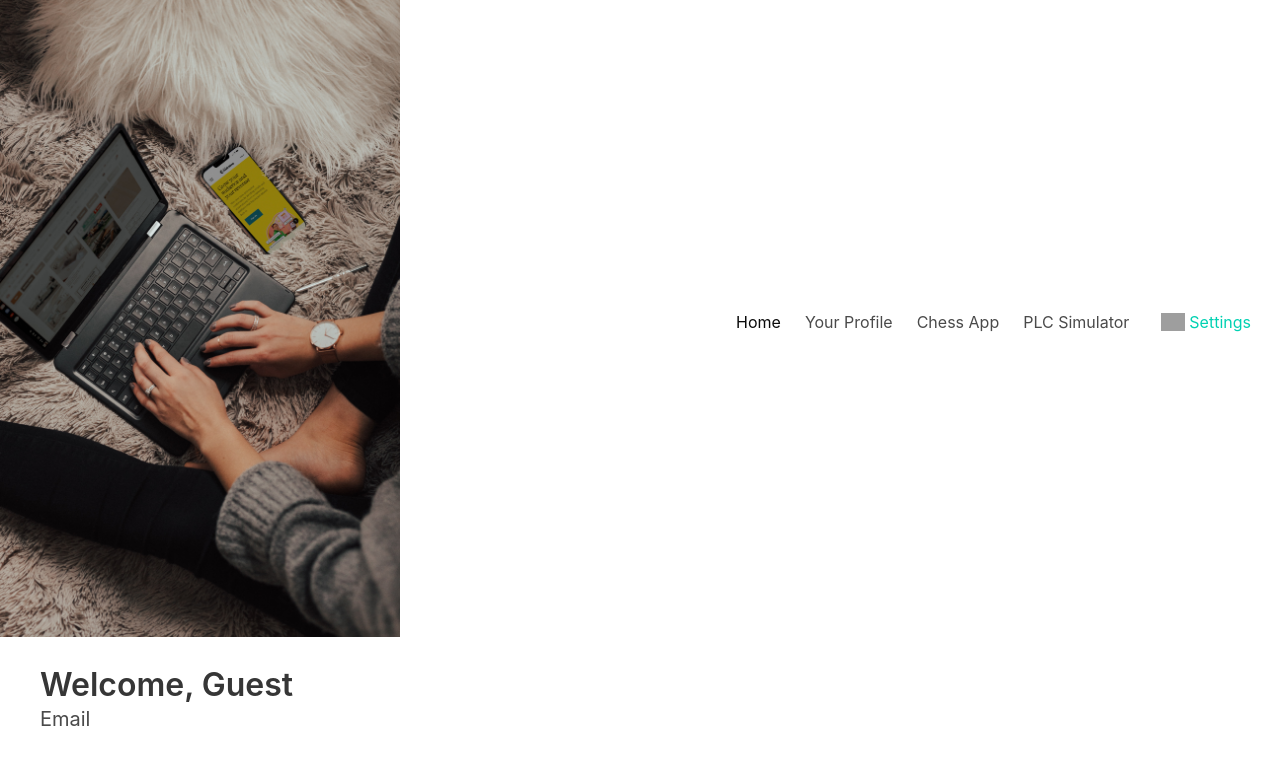
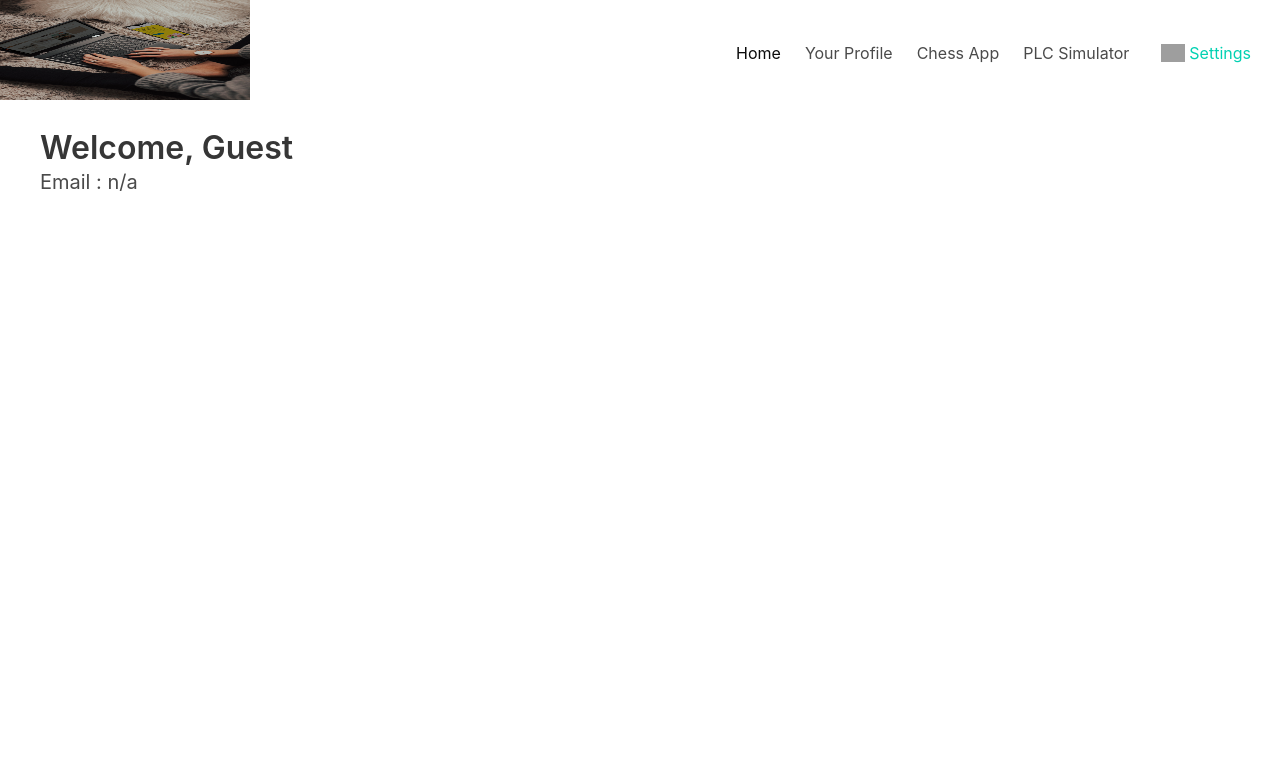
Before and after one commit to diamondadam/OurWebApp, a Django app: page /OurApp/ in a window 1280 px wide. Shown: the top 765 px of the page. Run offline with Django 4.2, Linux system fonts and the light colour scheme; grey boxes are pictures that could not be loaded.

Commit message:
Updated the base html to inlcude user email

```diff
--- a/templates/base.html
+++ b/templates/base.html
@@ -17,8 +17,7 @@
       <div class="navbar-brand">
         <div class="container">
           {% load static %}
-          <p><img src="{% static 'logo.jpg' %}" alt="Logo" width="400"
-            height="75"></p>
+          <p><img src="{% static 'logo.jpg' %}" alt="Logo" style="width:250px;height:100px;"></p>
 
         </div>
         <span class="navbar-burger" data-target="navbarMenuHeroA">
@@ -56,7 +55,8 @@
   </div>
   <div class="hero-body">
     <h1 class="title"><p class="ml-4">Welcome, {{ user.username|default:'Guest' }}</p></h1>
-    <h2 class="subtitle"><p class="ml-4">Email</p></h2>
+    <h2 class="subtitle"><p class="ml-4">Email : {{user.email|default:'n/a' }}</p></h2>
+
   </div>
 </section>
 
```
